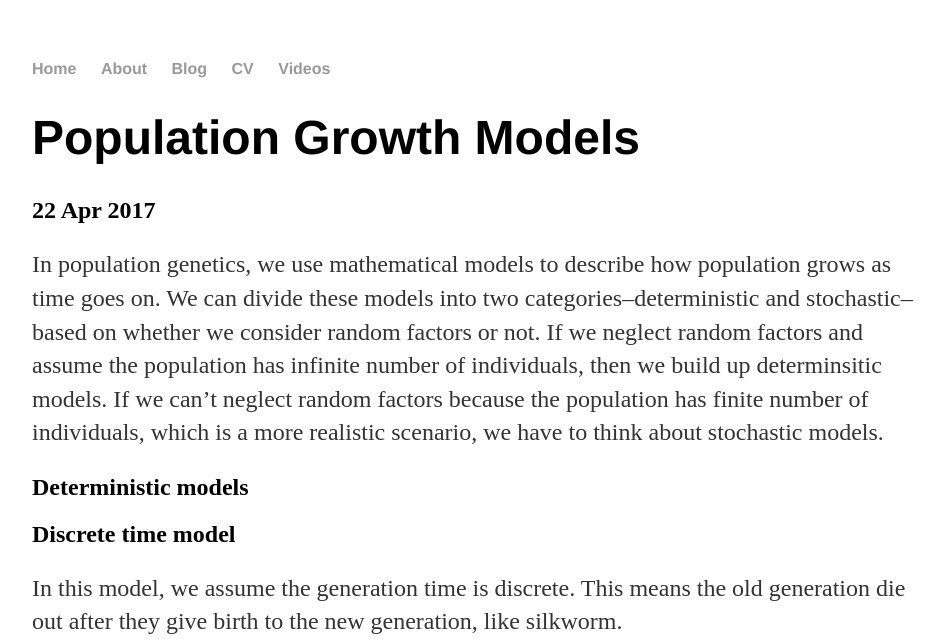
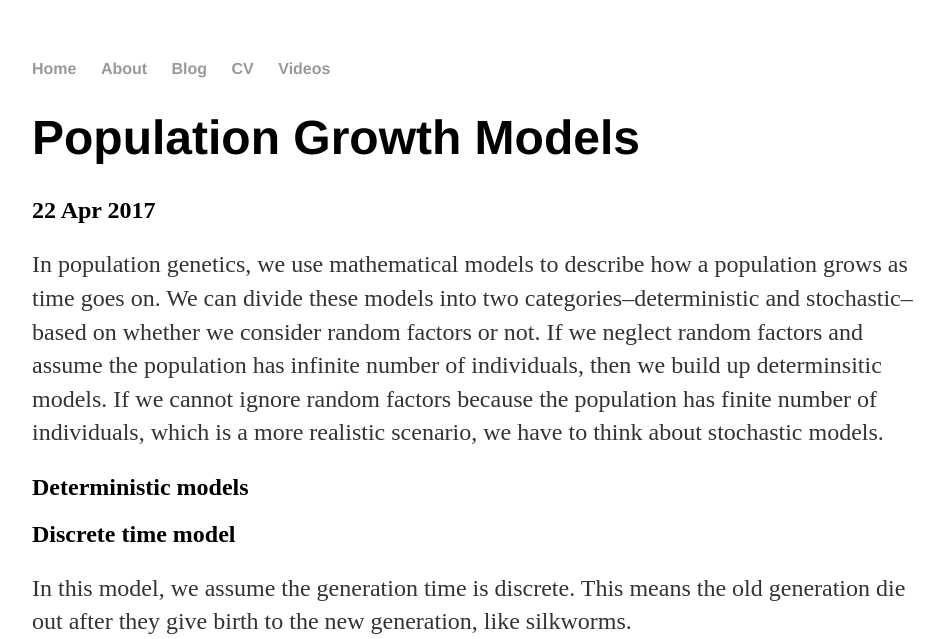
Before and after one commit to xin-huang/xin-huang.github.io, a Jekyll site: the page built from _posts/2017-04-22-population-growth-models.md, in a window 1280 px wide and 900 px high, cut to the strip 0-639 px from the top of the window. Shown: the whole strip, without its empty margins (160-1104 px from the left). Built offline with Jekyll 4.4.1, drawn with Linux system fonts in a browser that asks for light colours; formulas are drawn with MathJax 3; comment, search, counter and statistics services are not loaded; some of the changed text lies outside the part shown.

Commit message:
Update 2017-04-22-population-growth-models.md

```diff
--- a/_posts/2017-04-22-population-growth-models.md
+++ b/_posts/2017-04-22-population-growth-models.md
@@ -5,13 +5,13 @@
 use_math: true
 ---
 
-In population genetics, we use mathematical models to describe how population grows as time goes on. We can divide these models into two categories--deterministic and stochastic--based on whether we consider random factors or not. If we neglect random factors and assume the population has infinite number of individuals, then we build up determinsitic models. If we can't neglect random factors because the population has finite number of individuals, which is a more realistic scenario, we have to think about stochastic models.
+In population genetics, we use mathematical models to describe how a population grows as time goes on. We can divide these models into two categories--deterministic and stochastic--based on whether we consider random factors or not. If we neglect random factors and assume the population has infinite number of individuals, then we build up determinsitic models. If we cannot ignore random factors because the population has finite number of individuals, which is a more realistic scenario, we have to think about stochastic models.
 
 ## Deterministic models
 
 ## Discrete time model
 
-In this model, we assume the generation time is discrete. This means the old generation die out after they give birth to the new generation, like silkworm.
+In this model, we assume the generation time is discrete. This means the old generation die out after they give birth to the new generation, like silkworms.
 
 ![img](http://www.cdfd.org.in/SILKSAT/img/lifecycle.jpg){: .center-image }
 
@@ -79,6 +79,8 @@
 
 where $\bar{\bar{m}}=\sum_k\bar{m}_k\Delta t_k/t$.
 
+Eq. 2 tells us that a population will grow **exponentially** if no constraints exist. This is not true in reality. For example, the environment can only provide limited food for the population. As the population grows larger, each individual will obtain less food. Therefore, the population cannot grow up infinitily.
+
 ## Relation between $w$ and $m$
 
 As we have seen, $w$ and $m$ measure fitness of individuals in the discrete and continuous time models, respectively. Fitness is an important parameter when we discuss natural selection. To connect these two terms, we can let $w=e^m$ or $m=\ln w$, then the two formulae $N_t=N_0w^t$ and $N_t=N_0e^{mt}$ are equivalent.
```
